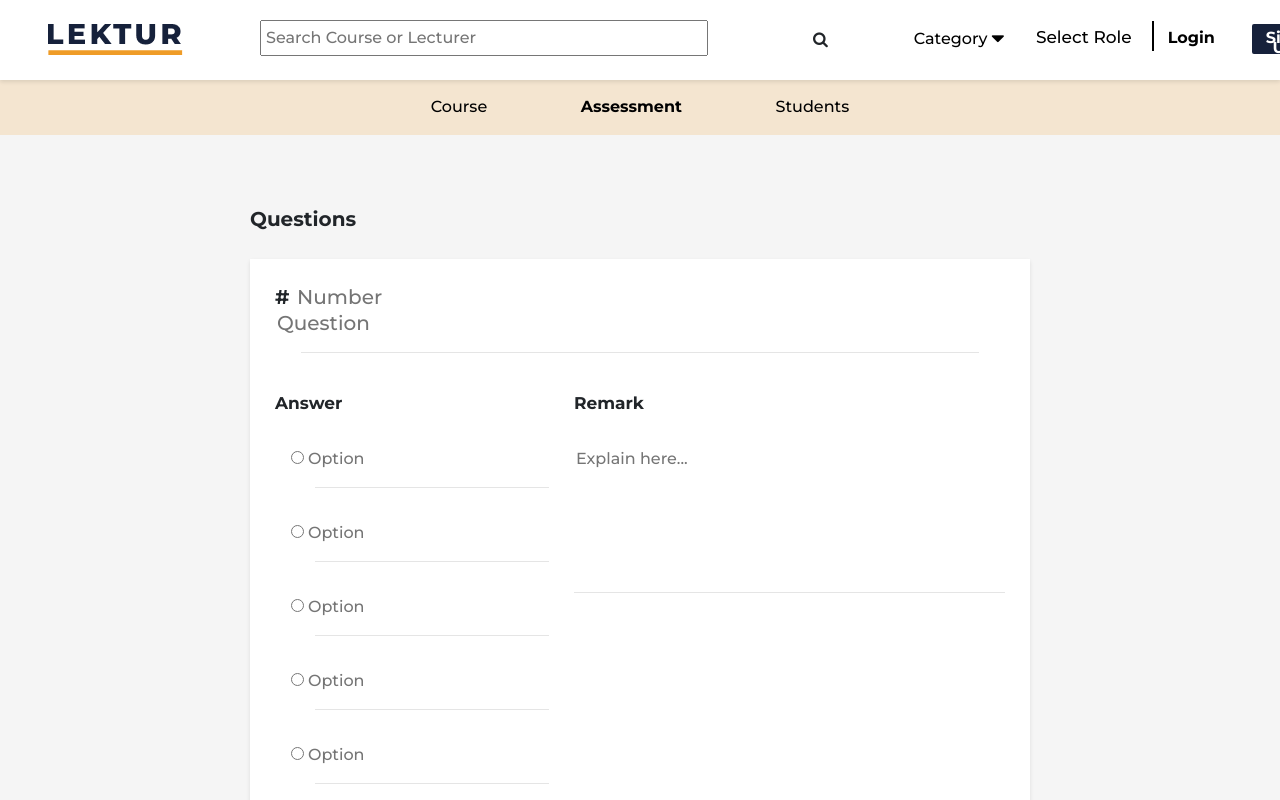
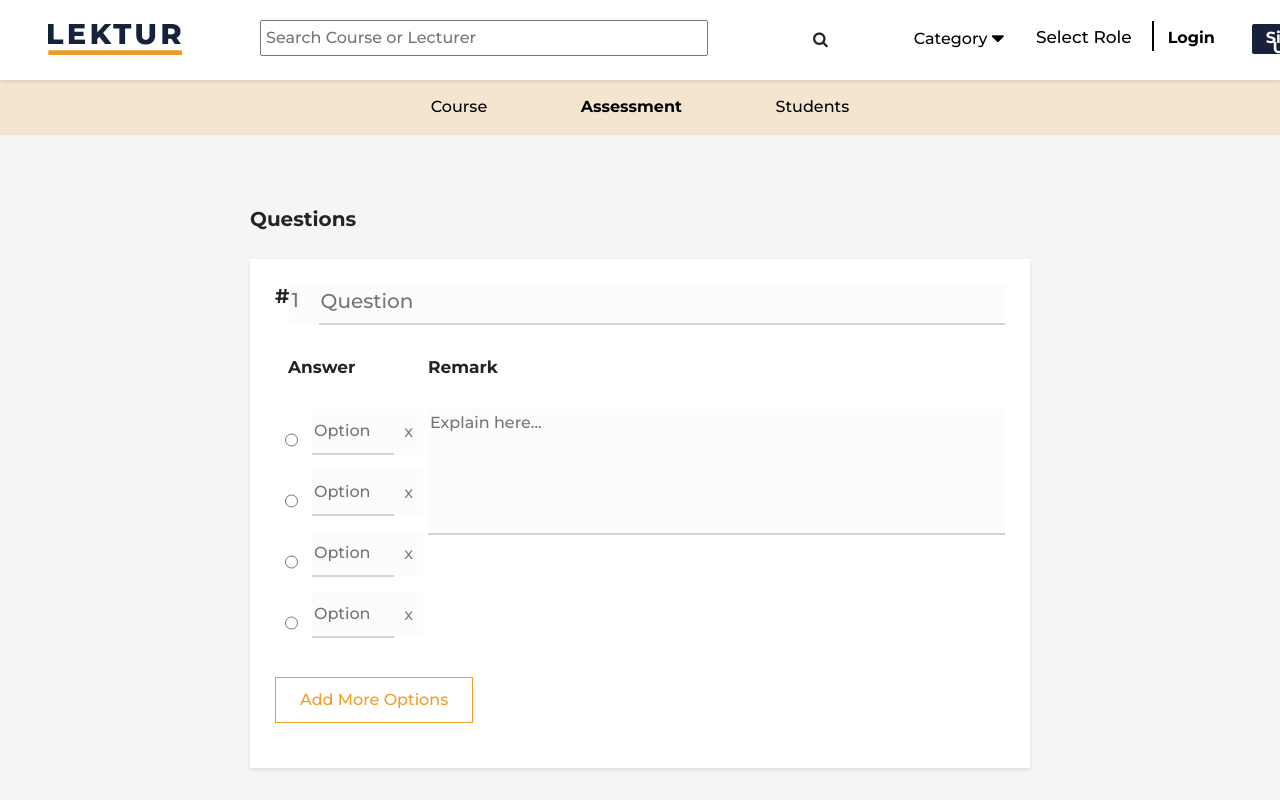
Before and after one commit to Rantikaayuning/frontend-lektur-app, a React (Create React App) app: page /teacher-new-assessment in a window 1280 px wide. Shown: the top 800 px of the page. Built offline with nearby package versions, Linux system fonts and the light colour scheme.

Commit message:
fixing options for assessment create, adding feature for adding n deleting options

```diff
--- a/package.json
+++ b/package.json
@@ -8,6 +8,7 @@
     "@testing-library/user-event": "^12.6.3",
     "axios": "^0.21.1",
     "bootstrap": "^4.6.0",
+    "immer": "^8.0.1",
     "js-cookie": "^2.2.1",
     "jwt-decode": "^3.1.2",
     "react": "^17.0.1",
--- a/src/pages/TeacherNewCourse/Tab/Assessment.js
+++ b/src/pages/TeacherNewCourse/Tab/Assessment.js
@@ -1,13 +1,12 @@
 import React, { useState } from "react";
 import { Link, useHistory } from "react-router-dom";
 import { postAssessment } from "../../../redux/actions/AssessmentAction";
+import { produce } from "immer";
 
 import { useDispatch } from "react-redux";
 
 const TeacherAssessmentTab = () => {
   const dispatch = useDispatch();
-
-  // const [moreOptions, setMoreOptions] = useState(false)
 
   const [question, setQuestion] = useState({
     number: 1,
@@ -15,14 +14,14 @@ const TeacherAssessmentTab = () => {
     remarks: "",
   });
 
-  const [answer, setAnswer] = useState(null);
   const [options, setOptions] = useState([
     { value: 1, text: "" },
     { value: 2, text: "" },
     { value: 3, text: "" },
     { value: 4, text: "" },
-    { value: 5, text: "" },
   ]);
+
+  const [answer, setAnswer] = useState(null);
 
   const handleChange = (e) => {
     setQuestion({
@@ -30,15 +29,6 @@ const TeacherAssessmentTab = () => {
       [e.target.name]: e.target.value,
     });
   };
-
-  const handleOption = (value, text) => {
-    let temp = options;
-    temp[value - 1].text = text;
-    // console.log(temp);
-    setOptions(temp);
-  };
-
-  const body = [];
 
   const handleSubmit = (e) => {
     e.preventDefault();
@@ -51,8 +41,10 @@ const TeacherAssessmentTab = () => {
     };
     dispatch(postAssessment(body));
     // history.push("/teacher-new-assessment");
-    // console.log(body);
+    console.log(body);
   };
+
+  // console.log(JSON.stringify(options, null, 2));
 
   return (
     <>
@@ -66,150 +58,88 @@ const TeacherAssessmentTab = () => {
             <p>Students</p>
           </Link>
         </div>
-        <form>
+        <>
           <div className="teacher-question-title">
             <h4>Questions</h4>
           </div>
           <div className="teacher-new-question">
             <div className="teacher-option-title">
-              <h4>
+              <h4 className="question-answer-tag">
                 #{" "}
                 <input
+                  className="number-input-tag"
                   type="text"
                   name="number"
-                  placeholder="Number"
+                  placeholder="1"
                   onChange={(e) => handleChange(e)}
                 />
                 <input
+                  className="question-input-tag"
                   type="text"
                   placeholder="Question"
                   name="question"
                   onChange={(e) => handleChange(e)}
                 />
-                <hr type="solid" />
               </h4>
             </div>
             <br />
             <div className="teacher-option-box">
               <div className="teacher-answer-option">
-                <h5> Answer</h5>
+                <h5 className="answer-title"> Answer</h5>
                 <br />
-                <table>
-                  <label class="container">
-                    <tr>
-                      <td>
+                {options.map((p, index) => {
+                  return (
+                    <div key={p.value}>
+                      <label class="container-assessment">
                         <input
+                          className="radio-option"
                           type="radio"
-                          name="answer"
-                          value={1}
-                          onChange={(e) => setAnswer(e.target.value)}
+                          name="value"
+                          onChange={(e) => {
+                            const value = e.target.value;
+                            setOptions((currentOption) =>
+                              produce(currentOption, (v) => {
+                                v[index].value = Number(value);
+                              })
+                            );
+                            console.log(value);
+                            // e.target.value
+                            setAnswer(value);
+                          }}
+                          value={p.value}
                         />
-                      </td>
-                      <td className="options-table">
+
                         <input
                           className="options-table"
-                          type="text"
-                          name="options"
+                          onChange={(e) => {
+                            const text = e.target.value;
+                            setOptions((currentOption) =>
+                              produce(currentOption, (v) => {
+                                v[index].text = text;
+                              })
+                            );
+                            // e.target.value
+                          }}
+                          value={p.text}
                           placeholder="Option"
-                          onChange={(e) => handleOption(1, e.target.value)}
                         />
-                        <hr type="solid" />
-                      </td>
-                    </tr>
-                  </label>
 
-                  <label class="container">
-                    <tr>
-                      <td>
-                        <input
-                          type="radio"
-                          name="answer"
-                          value={2}
-                          onChange={(e) => setAnswer(e.target.value)}
-                        />
-                      </td>
-                      <td className="options-table">
-                        <input
-                          className="options-table"
-                          type="text"
-                          name="options"
-                          placeholder="Option"
-                          onChange={(e) => handleOption(2, e.target.value)}
-                        />
-                        <hr type="solid" />
-                      </td>
-                    </tr>
-                  </label>
-
-                  <label class="container">
-                    <tr>
-                      <td>
-                        <input
-                          type="radio"
-                          name="answer"
-                          value={3}
-                          onChange={(e) => setAnswer(e.target.value)}
-                        />
-                      </td>
-                      <td className="options-table">
-                        <input
-                          className="options-table"
-                          type="text"
-                          name="options"
-                          placeholder="Option"
-                          onChange={(e) => handleOption(3, e.target.value)}
-                        />
-                        <hr type="solid" />
-                      </td>
-                    </tr>
-                  </label>
-
-                  <label class="container">
-                    <tr>
-                      <td>
-                        <input
-                          type="radio"
-                          name="answer"
-                          value={4}
-                          onChange={(e) => setAnswer(e.target.value)}
-                        />
-                      </td>
-                      <td className="options-table">
-                        <input
-                          className="options-table"
-                          type="text"
-                          name="options"
-                          placeholder="Option"
-                          onChange={(e) => handleOption(4, e.target.value)}
-                        />
-                        <hr type="solid" />
-                      </td>
-                    </tr>
-                  </label>
-
-                  <label class="container">
-                    <tr>
-                      <td>
-                        <input
-                          type="radio"
-                          name="answer"
-                          value={5}
-                          onChange={(e) => setAnswer(e.target.value)}
-                        />
-                      </td>
-                      <td className="options-table">
-                        <input
-                          className="options-table"
-                          type="text"
-                          name="options"
-                          placeholder="Option"
-                          onChange={(e) => handleOption(5, e.target.value)}
-                        />
-                        <hr type="solid" />
-                      </td>
-                    </tr>
-                  </label>
-                </table>
+                        {/* a button bellow is for option deletion */}
+                        <button
+                          className="option-deletion-btn"
+                          onClick={() =>
+                            setOptions((currentOption) =>
+                              currentOption.filter((x) => x.value !== p.value)
+                            )
+                          }
+                        >
+                          x
+                        </button>
+                      </label>
+                    </div>
+                  );
+                })}
+                {/* <pre>{JSON.stringify(options, null, 2)}</pre> */}
               </div>
               <div className="teacher-answer-remark">
                 <h5>Remark</h5>
@@ -218,22 +148,31 @@ const TeacherAssessmentTab = () => {
                   type="text"
                   name="remarks"
                   placeholder="Explain here..."
-                  cols="45"
+                  cols="61"
                   rows="5"
                   onChange={(e) => handleChange(e)}
                 />
-                <span>
-                  <hr type="solid" />
-                </span>
               </div>
             </div>
             <br />
             <div className="teacher-add-more">
-              <button>Add More Options</button>
+              <button
+                onClick={() =>
+                  setOptions((currentOption) => [
+                    ...currentOption,
+                    {
+                      value: options.length + 1,
+                      text: "",
+                    },
+                  ])
+                }
+              >
+                Add More Options
+              </button>
             </div>
           </div>
           <div className="add-new-question">
-            <p>Add New Question</p>
+            <Link to="/teacher-new-assessment">Add New Question</Link>
             <div>
               <Link to="/created-questions">See All Questions</Link>
             </div>
@@ -243,7 +182,7 @@ const TeacherAssessmentTab = () => {
               Save Exam
             </button>
           </div>
-        </form>
+        </>
       </div>
     </>
   );
--- a/src/styles/TeacherAssessment.css
+++ b/src/styles/TeacherAssessment.css
@@ -61,7 +61,6 @@
 }
 
 .teacher-answer-option {
-  /* margin-right: 35px; */
   width: 50%;
 }
 
@@ -80,23 +79,53 @@
   resize: none;
   outline: none;
   border: none;
+  border-bottom: 2px solid rgb(214, 211, 211);
+  background-color: rgb(253, 251, 251);
 }
 
-.teacher-option-title input {
+.teacher-answer-remark textarea:focus {
+  outline: none;
+  background-color: #eee;
+}
+
+/* .teacher-option-title input {
   border: none;
   outline: none;
   margin: 0;
   border: 100%;
-  width: 80%;
-}
+} */
 
 .teacher-option-title h4 {
   font-size: 20px;
   font-weight: bold;
 }
 
-.teacher-option-title hr {
-  width: 93%;
+.number-input-tag {
+  padding-bottom: 10px;
+  padding-right: 0px;
+  width: 4%;
+  border: none;
+  background-color: rgb(253, 251, 251);
+}
+
+.question-input-tag {
+  padding-top: 5px;
+  padding-bottom: 10px;
+  width: 94%;
+  border: none;
+  border-bottom: 2px solid rgb(214, 211, 211);
+  background-color: rgb(253, 251, 251);
+}
+
+.number-input-tag:focus,
+.question-input-tag:focus {
+  outline: none;
+  background-color: #eee;
+}
+
+.question-answer-tag {
+  display: flex;
+  justify-content: flex-start;
 }
 
 .teacher-add-more button {
@@ -198,6 +227,10 @@
   .teacher-save-question-box {
     padding-left: 80px;
   }
+  .teacher-answer-remark textarea {
+    margin-left: 15px;
+    width: 96%;
+  }
 }
 
 @media only screen and (max-width: 768px) {
@@ -205,7 +238,8 @@
     padding-left: 50px;
   }
   .teacher-answer-remark textarea {
-    width: 300px;
+    margin-left: 0px;
+    width: 96%;
   }
   .teacher-save-question-box .teacher-question-title {
     margin-left: 0px;
@@ -217,12 +251,46 @@
   }
 }
 
+.container-assessment {
+  display: flex;
+  padding-bottom: 7px;
+  margin-right: 5px;
+}
+
 .options-table {
   /* border: 1px solid black; */
-  width: 98%;
-  padding-bottom: 0px;
+  width: 85%;
+  padding-bottom: 10px;
+  padding-top: 10px;
+  margin-right: 0px;
+  margin-bottom: 0px;
+  border: none;
+  border-bottom: 2px solid rgb(214, 211, 211);
+  background-color: rgb(253, 251, 251);
 }
 
+.options-table:focus {
+  outline: none;
+  background-color: #eee;
+}
+
+.radio-option {
+  margin-right: 14px;
+  margin-top: 16px;
+  margin-left: 10px;
+}
+
+.answer-title {
+  padding-left: 13px;
+}
+
+.option-deletion-btn {
+  border: none;
+  background-color: rgb(253, 251, 251);
+  padding: 10px;
+  color: gray;
+  /* padding-left: 0px; */
+}
 .container-answer {
   display: block;
   position: relative;
```
Also changed, not shown: 1 other file (tests, documents, lock files or other folders).
